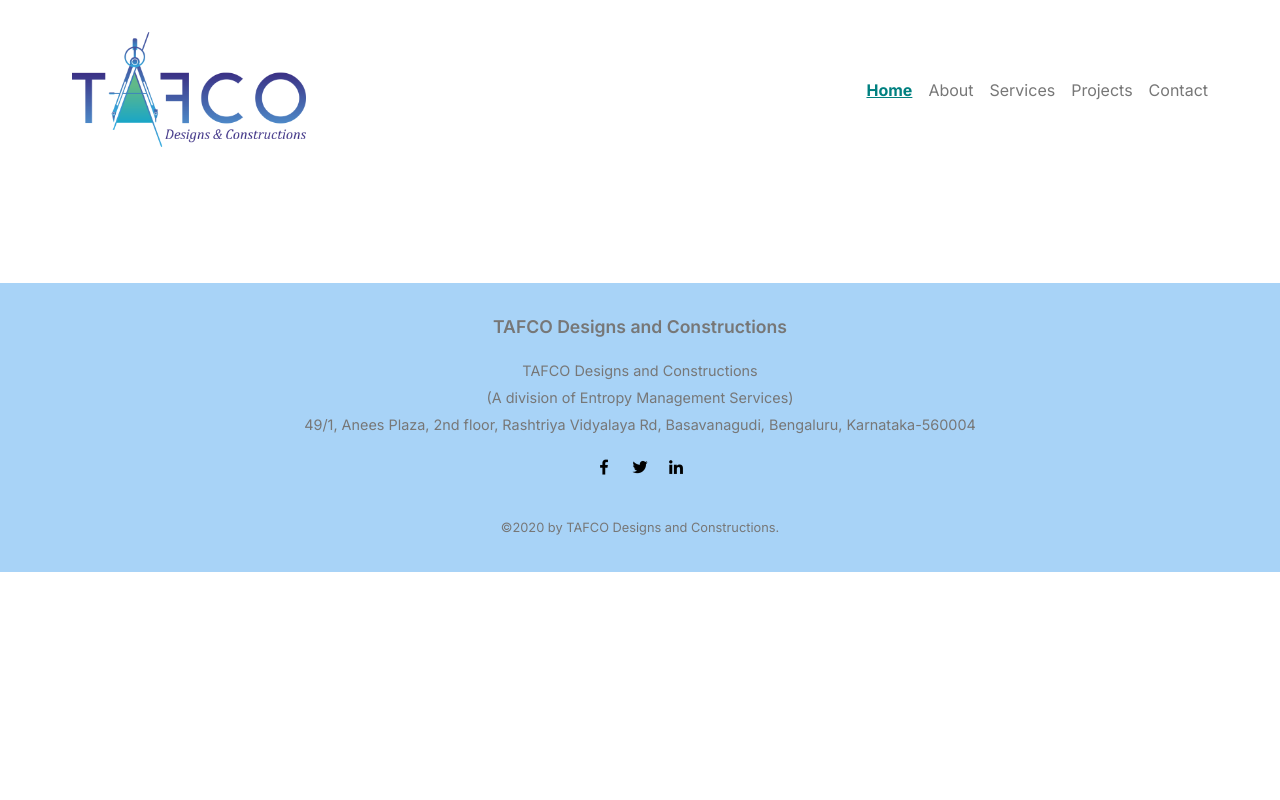
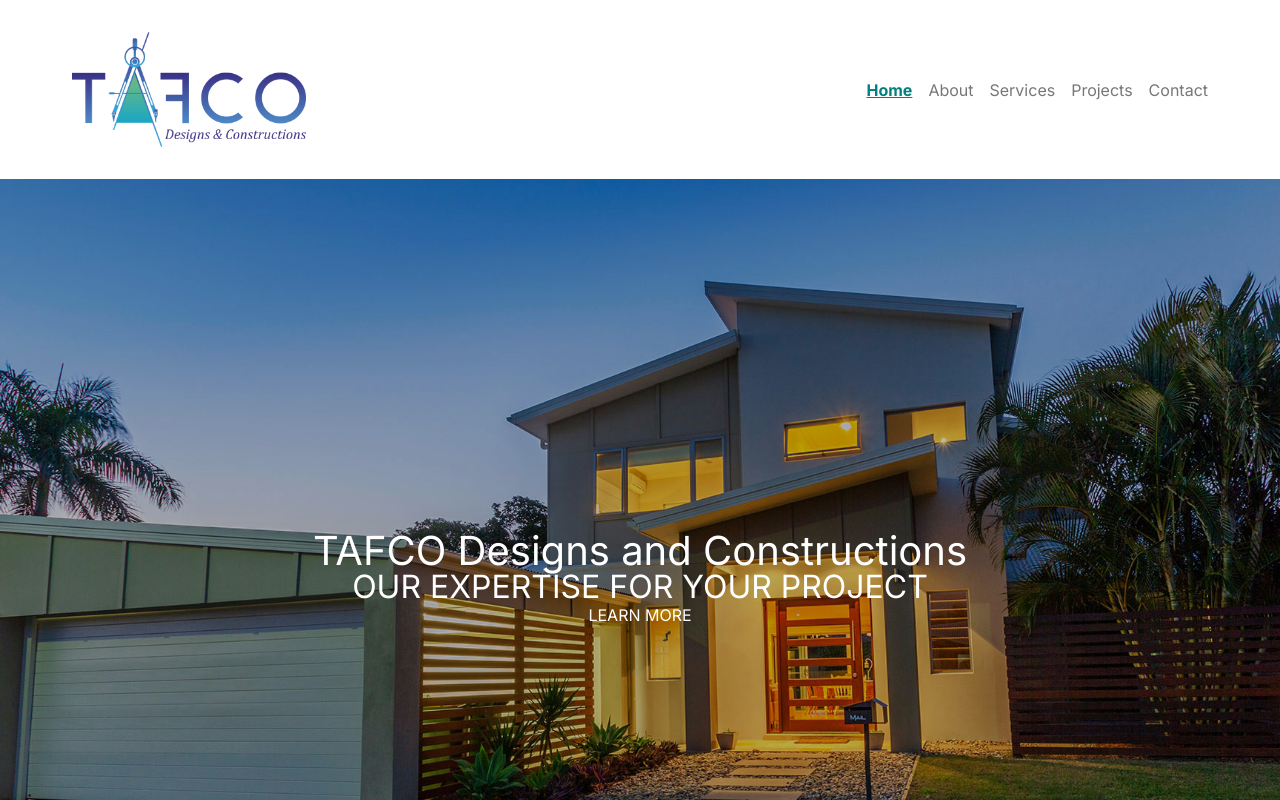
Before and after one commit to Tafco-Decons/tafco-decons, a Next.js app: page /home in a window 1280 px wide. Shown: the top 800 px of the page. Built offline with nearby package versions, Linux system fonts and the light colour scheme.

Commit message:
Added home page

```diff
--- a/src/app/home/page.js
+++ b/src/app/home/page.js
@@ -1,11 +1,32 @@
-import React from "react";
+"use client";
+import React, { useEffect, useState } from "react";
 import "@/app/home/HomeStyles.css";
+import { Button } from "rsuite";
 
 const HomePage = () => {
+  const [isTextVisible, setIsTextVisible] = useState(false);
+
+  useEffect(() => {
+    // Add the 'show' class after a delay (adjust the delay as needed)
+    const timeoutId = setTimeout(() => {
+      setIsTextVisible(true);
+    }, 500);
+
+    // Clear the timeout when the component is unmounted
+    return () => clearTimeout(timeoutId);
+  }, []);
+
   return (
-    <div class="title">
-      <span> TAFCO Designs and Constructions</span>
-      <h6> Our Expertise for Your Project</h6>
+    <div class="HImageContainer">
+      <div class={`title ${isTextVisible ? "show" : ""}`}>
+        <span style={{ marginBottom: "2em" }}>
+          TAFCO Designs and Constructions
+        </span>
+        <h6>OUR EXPERTISE FOR YOUR PROJECT</h6>
+      </div>
+      <Button style={{ color: "white" }} appearance="ghost">
+        LEARN MORE{" "}
+      </Button>
     </div>
   );
 };
```
